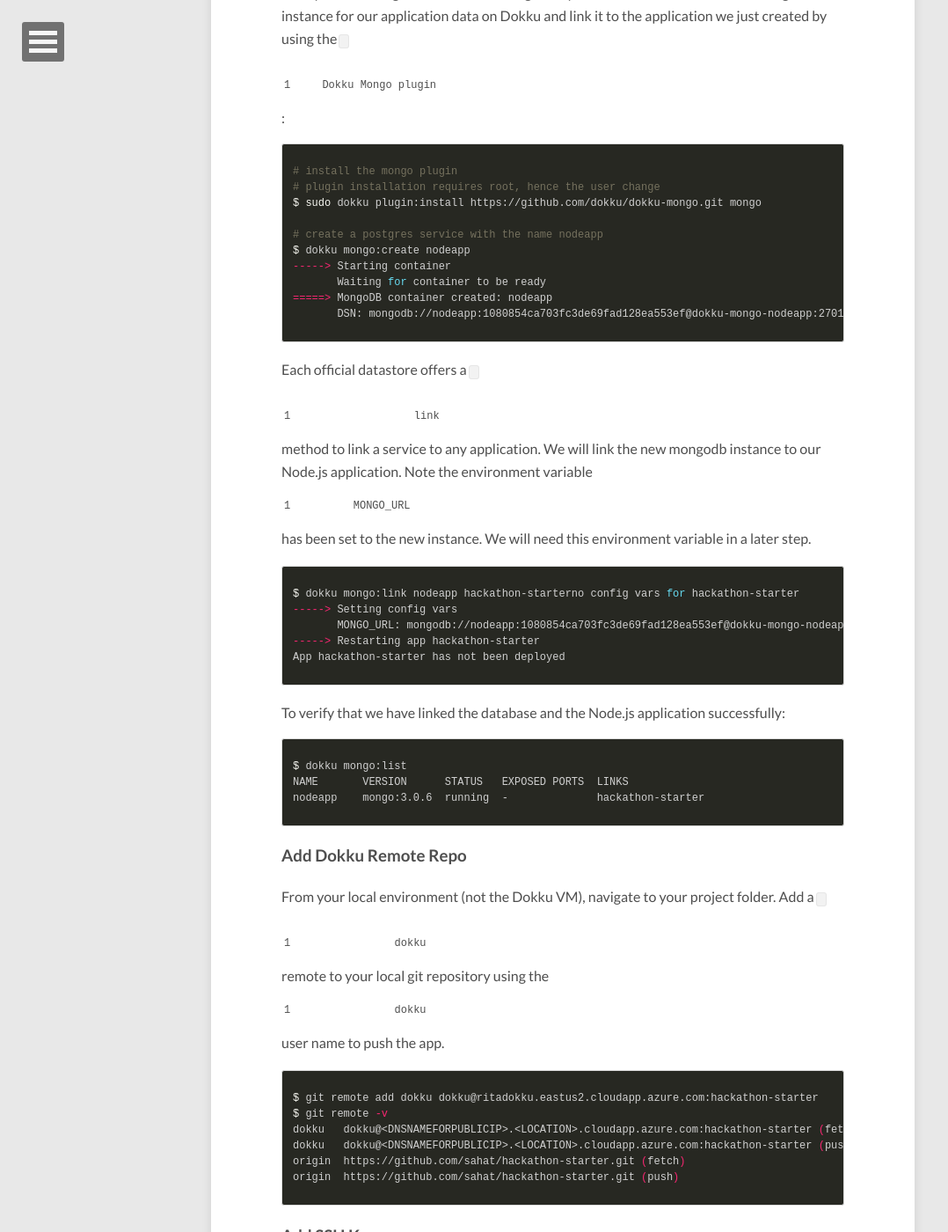
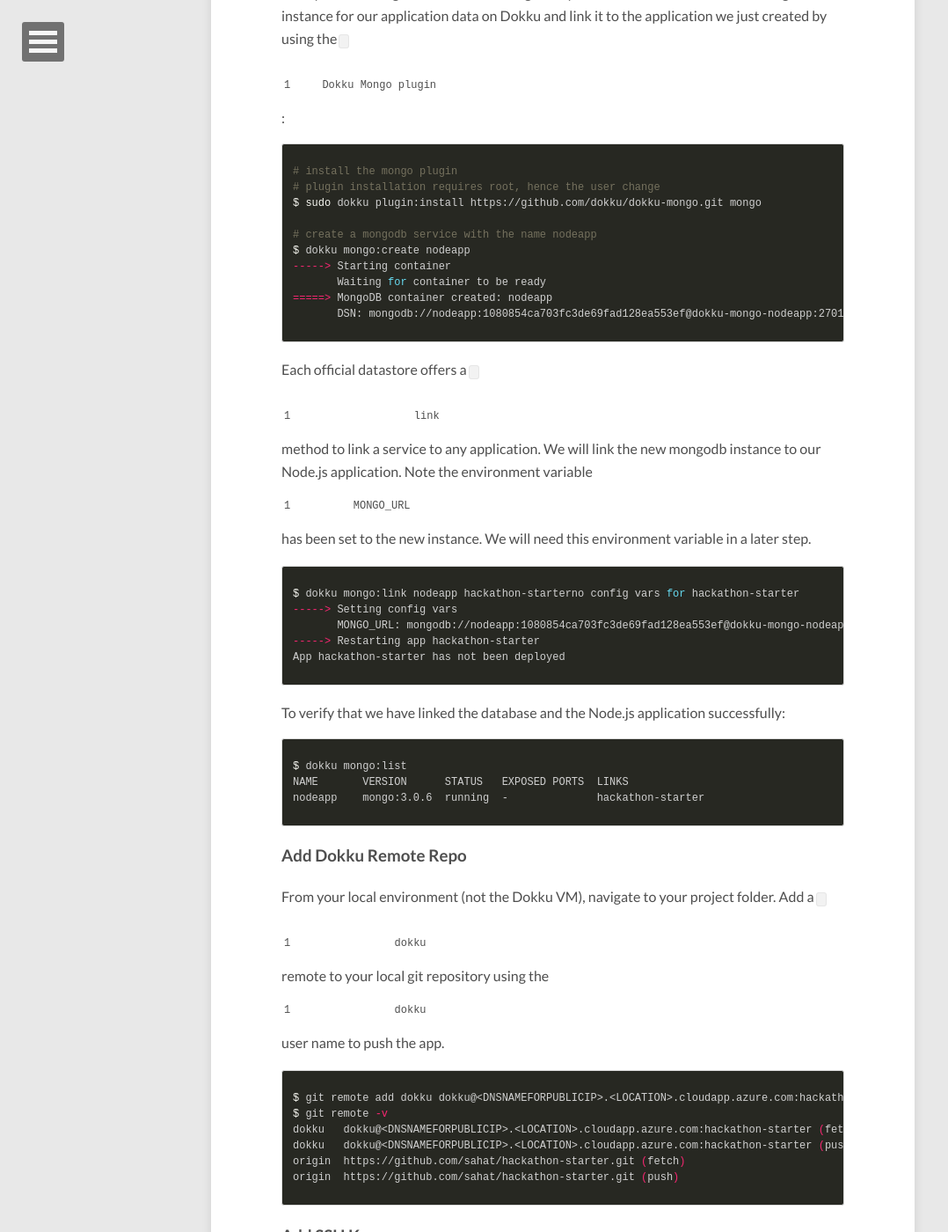
Before and after one commit to ritazh/devopsfun, a Jekyll site: the page built from _posts/2015-12-21-deploying-app.md, in a window 1280 px wide and 1400 px high, scrolled down 1635 px. Shown: the whole window at 88% size, without its empty margins (0-1078 px from the left). Built offline with Jekyll 4.4.1, drawn with Linux system fonts in a browser that asks for light colours; nearby versions of some CDN libraries.

Commit message:
Fix file path and domain name

```diff
--- a/_posts/2015-12-21-deploying-app.md
+++ b/_posts/2015-12-21-deploying-app.md
@@ -44,7 +44,7 @@
 # plugin installation requires root, hence the user change
 $ sudo dokku plugin:install https://github.com/dokku/dokku-mongo.git mongo
 
-# create a postgres service with the name nodeapp
+# create a mongodb service with the name nodeapp
 $ dokku mongo:create nodeapp
 -----> Starting container
        Waiting for container to be ready
@@ -73,7 +73,7 @@
 
 From your local environment (not the Dokku VM), navigate to your project folder. Add a `dokku` remote to your local git repository using the `dokku` user name to push the app.
 {% highlight bash %}
-$ git remote add dokku dokku@ritadokku.eastus2.cloudapp.azure.com:hackathon-starter
+$ git remote add dokku dokku@<DNSNAMEFORPUBLICIP>.<LOCATION>.cloudapp.azure.com:hackathon-starter
 $ git remote -v
 dokku	dokku@<DNSNAMEFORPUBLICIP>.<LOCATION>.cloudapp.azure.com:hackathon-starter (fetch)
 dokku	dokku@<DNSNAMEFORPUBLICIP>.<LOCATION>.cloudapp.azure.com:hackathon-starter (push)
```
Also changed, not shown: _posts/2015-12-12-continuous-deploy-app.md (+2 -2 lines).
